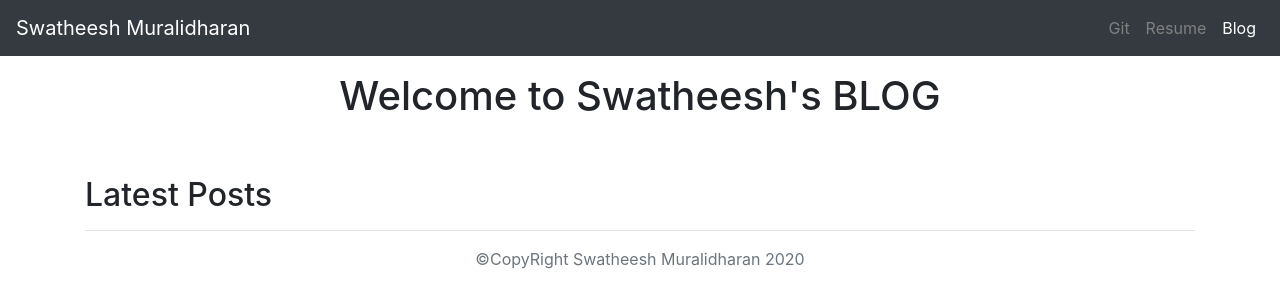
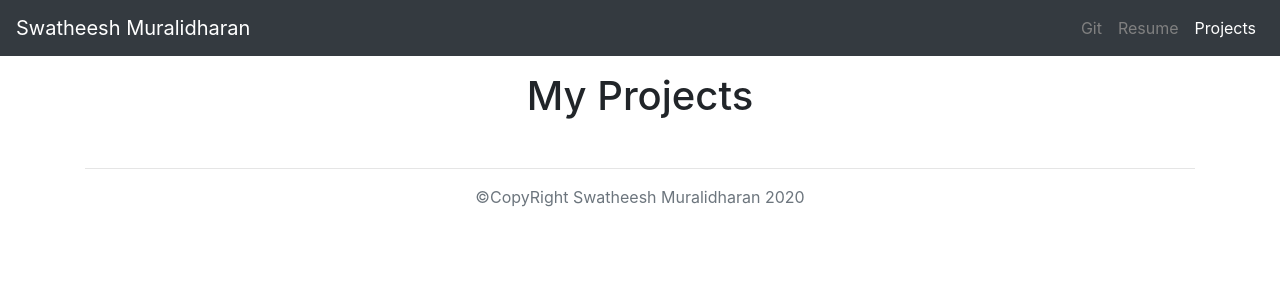
Before and after one commit to swatheesh/Portfolio-Project, a Django app: page /blog/ in a window 1280 px wide. Shown: the top 308 px of the page. Run offline with Django 3.2, Linux system fonts and the light colour scheme; data that the repository does not hold is empty; some libraries are stand-ins or nearby versions.

```diff
--- a/blog/templates/blog/allblogs.html
+++ b/blog/templates/blog/allblogs.html
@@ -8,7 +8,7 @@
     <meta name="description" content="">
     <meta name="author" content="Mark Otto, Jacob Thornton, and Bootstrap contributors">
     <meta name="generator" content="Jekyll v3.8.6">
-    <title>Swatheesh's Blogs</title>
+    <title>Swatheesh's Projects</title>
 
     <link rel="canonical" href="https://getbootstrap.com/docs/4.4/examples/album/">
 
@@ -45,7 +45,7 @@
           <div class="navbar-nav ml-auto">
             <a class="nav-item nav-link" href="https://github.com/swatheesh" style="color:grey">Git </a>
             <a class="nav-item nav-link" href="{% static 'Resume.pdf'%}" style="color:grey">Resume</a>
-            <a class="nav-item nav-link" href="{% url 'allblogs' %}" style="color:white">Blog</a>
+            <a class="nav-item nav-link" href="{% url 'allblogs' %}" style="color:white">Projects</a>
           </div>
         </div>
       </nav>
@@ -53,10 +53,8 @@
 
 <main role="main">
   <div class="container">
-  <h1 class = 'text-center pt-3' >Welcome to Swatheesh's BLOG </h1>
+  <h1 class = 'text-center pt-3' >My Projects</h1>
   <br />
-  <br />
-  <h2>Latest Posts</h2>
   <hr />
 </div>
 <div class='container'>
--- a/blog/templates/blog/detail.html
+++ b/blog/templates/blog/detail.html
@@ -44,7 +44,7 @@
           <div class="navbar-nav ml-auto">
             <a class="nav-item nav-link" href="https://github.com/swatheesh" style="color:grey">Git </a>
             <a class="nav-item nav-link" href="{% static 'Resume.pdf'%}" style="color:grey">Resume</a>
-            <a class="nav-item nav-link" href="{% url 'allblogs' %}" style="color:white">Blog</a>
+            <a class="nav-item nav-link" href="{% url 'allblogs' %}" style="color:white">Projects</a>
           </div>
         </div>
       </nav>
```
Also changed, not shown: jobs/templates/jobs/home.html (+7 -3 lines).
